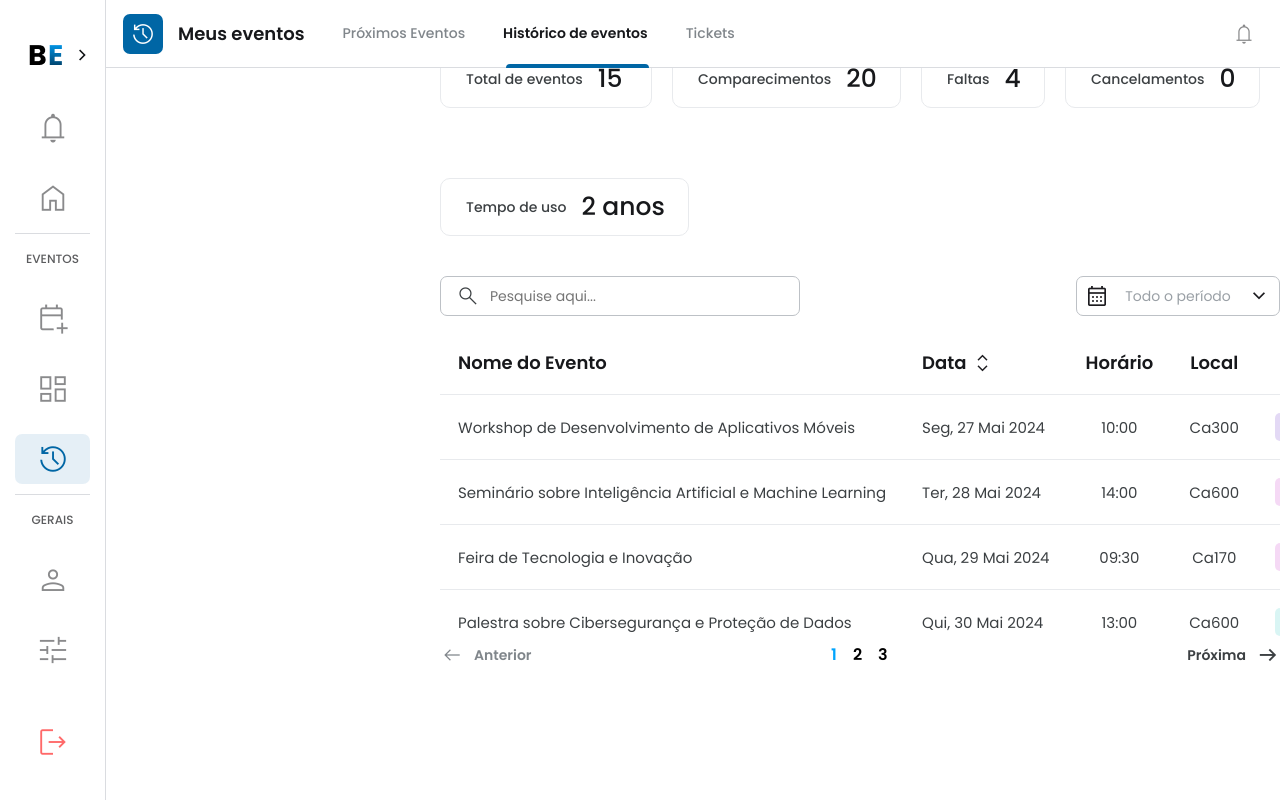
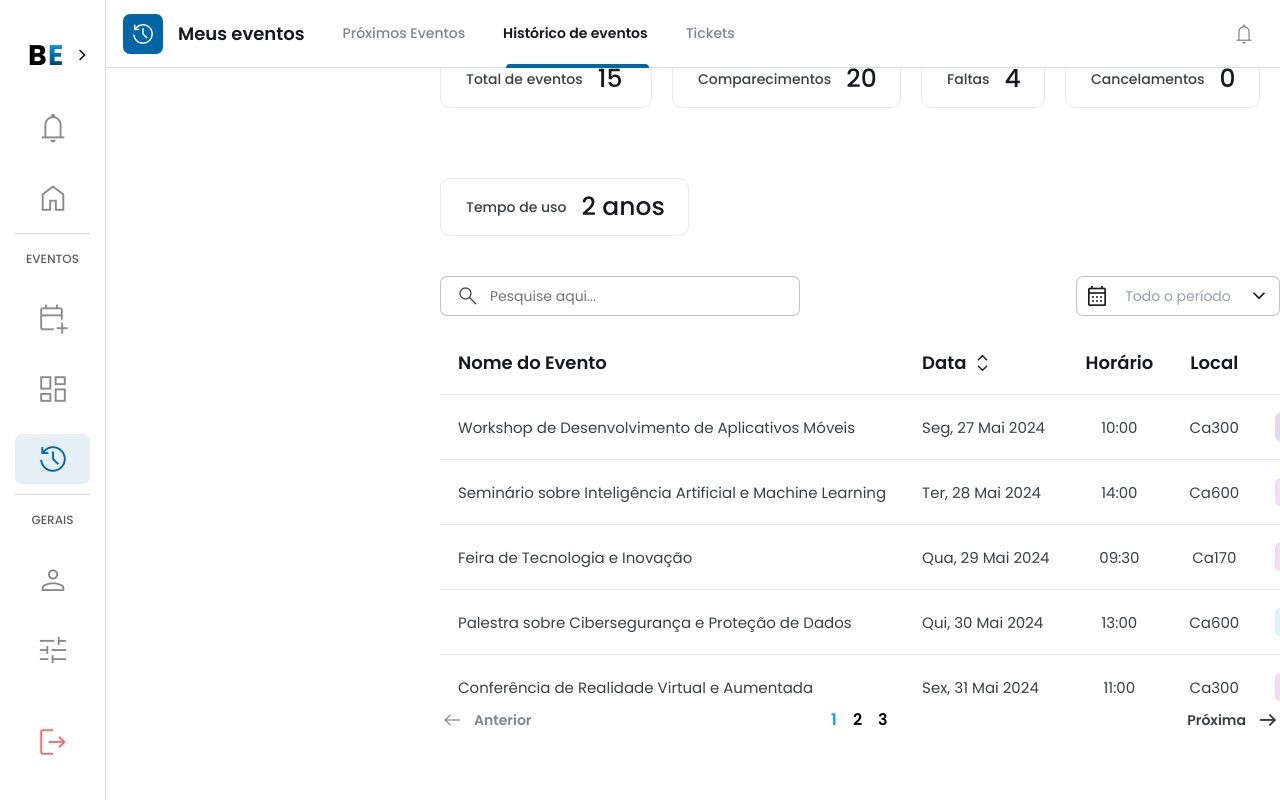
Before and after one commit to EsyProject/EsyFrontend, a React (Vite) app: page /historic in a window 1280 px wide. Built offline with nearby package versions, Linux system fonts and the light colour scheme.

Commit message:
style: Historic style update

```diff
--- a/src/pages/Historic/Historic.css
+++ b/src/pages/Historic/Historic.css
@@ -15,7 +15,6 @@
   justify-content: center;
   margin: 0 auto;
   height: calc(100vh - 68px);
-  padding-bottom: 65px;
   margin-left: 440px;
   transition: margin-left 0.3s ease;
 }
```
